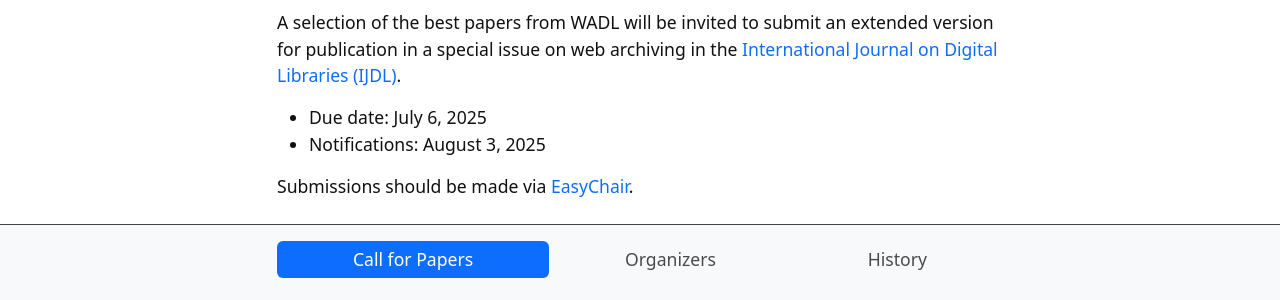
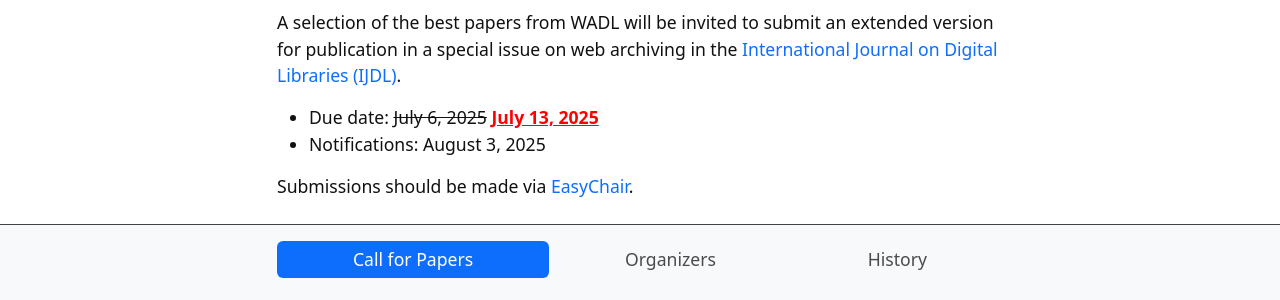
Before and after one commit to wadlworkshop/wadlworkshop.github.io, a Jekyll site: the page built from 2025/content/0-cfp.md, in a window 1280 px wide. Shown: the part 1265-1565 px from the top of the page. Built offline with Jekyll 4.4.1, drawn with Linux system fonts in a browser that asks for light colours; our own code applies the rules of GitHub Pages for plain Markdown files.

Commit message:
Extend deadline

```diff
--- a/2025/content/0-cfp.md
+++ b/2025/content/0-cfp.md
@@ -32,7 +32,7 @@ Submission should be in [ACM 2-column format](https://www.acm.org/publications/p
 
 A selection of the best papers from WADL will be invited to submit an extended version for publication in a special issue on web archiving in the [International Journal on Digital Libraries (IJDL)](https://link.springer.com/journal/799).
 
-* Due date: July 6, 2025
+* Due date: <s>July 6, 2025</s> <ins style="color: red; font-weight: bold;">July 13, 2025</ins>
 * Notifications: August 3, 2025
 
 Submissions should be made via [EasyChair](https://easychair.org/my/conference?conf=wadl2025).
```
